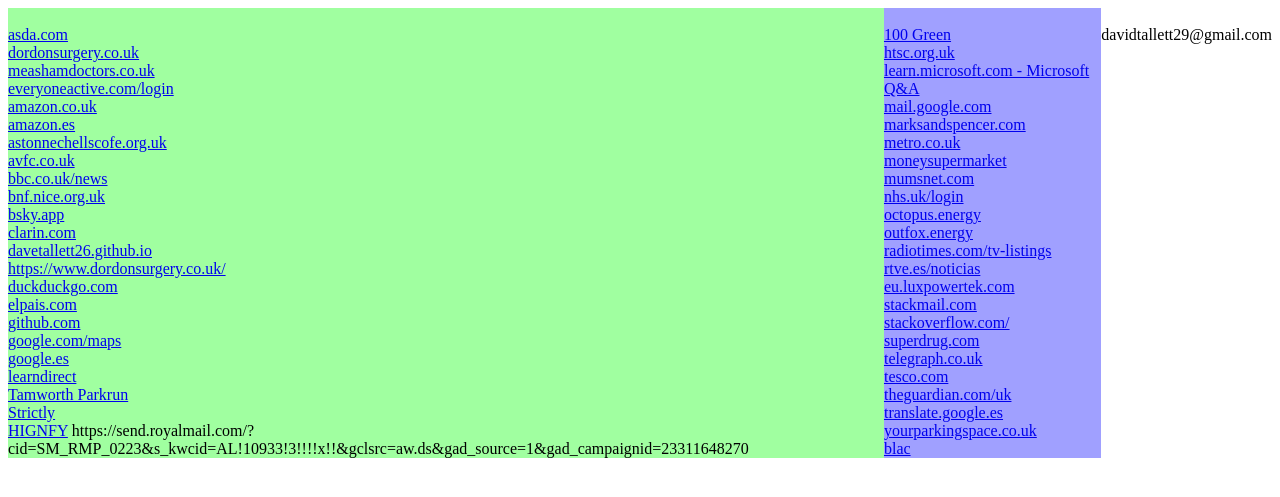
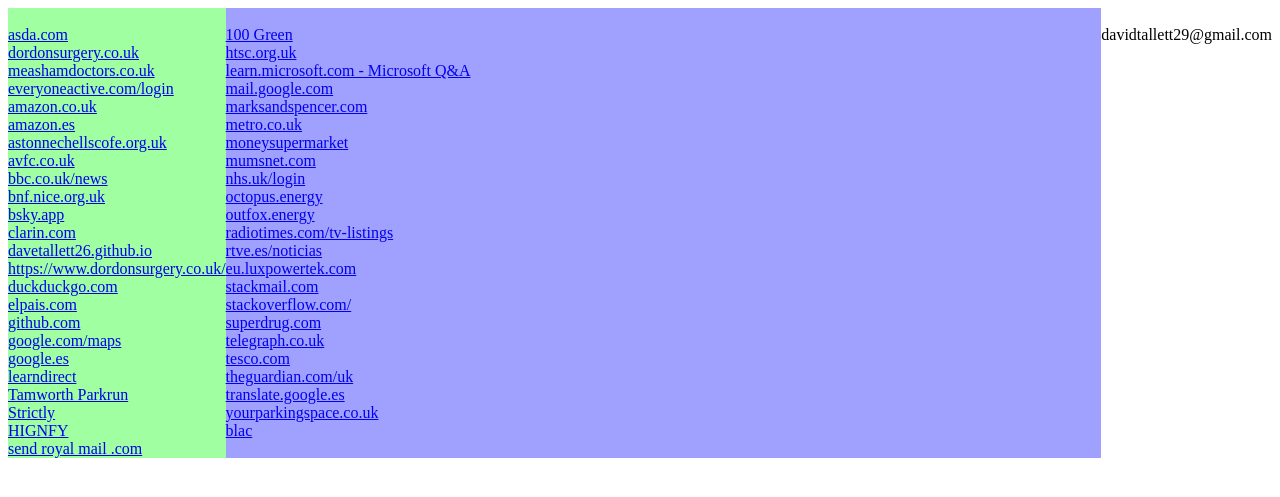
Before and after one commit to DaveTallett26/davetallett26.github.io, a Jekyll site: the page black.html, which Jekyll copies as it is, in a window 1280 px wide. Shown: the top 497 px of the page. Built offline with Jekyll 4.4.1, drawn with Linux system fonts in a browser that asks for light colours.

Commit message:
Update black.html royal mail

```diff
--- a/black.html
+++ b/black.html
@@ -46,7 +46,7 @@
 <br/><a href="https://www.parkrun.org.uk/tamworthcastlegrounds/">Tamworth Parkrun</a>
 <br/><a href="https://www.bbc.co.uk/programmes/b006m8dq">Strictly</a>
 <br/><a href="https://www.bbc.co.uk/iplayer/episodes/b006mkw3/have-i-got-news-for-you">HIGNFY</a>
-https://send.royalmail.com/?cid=SM_RMP_0223&s_kwcid=AL!10933!3!!!!x!!&gclsrc=aw.ds&gad_source=1&gad_campaignid=23311648270
+<br/><a href="https://send.royalmail.com/">send royal mail .com</a>
 
 </div>
 <div class="right">
```
